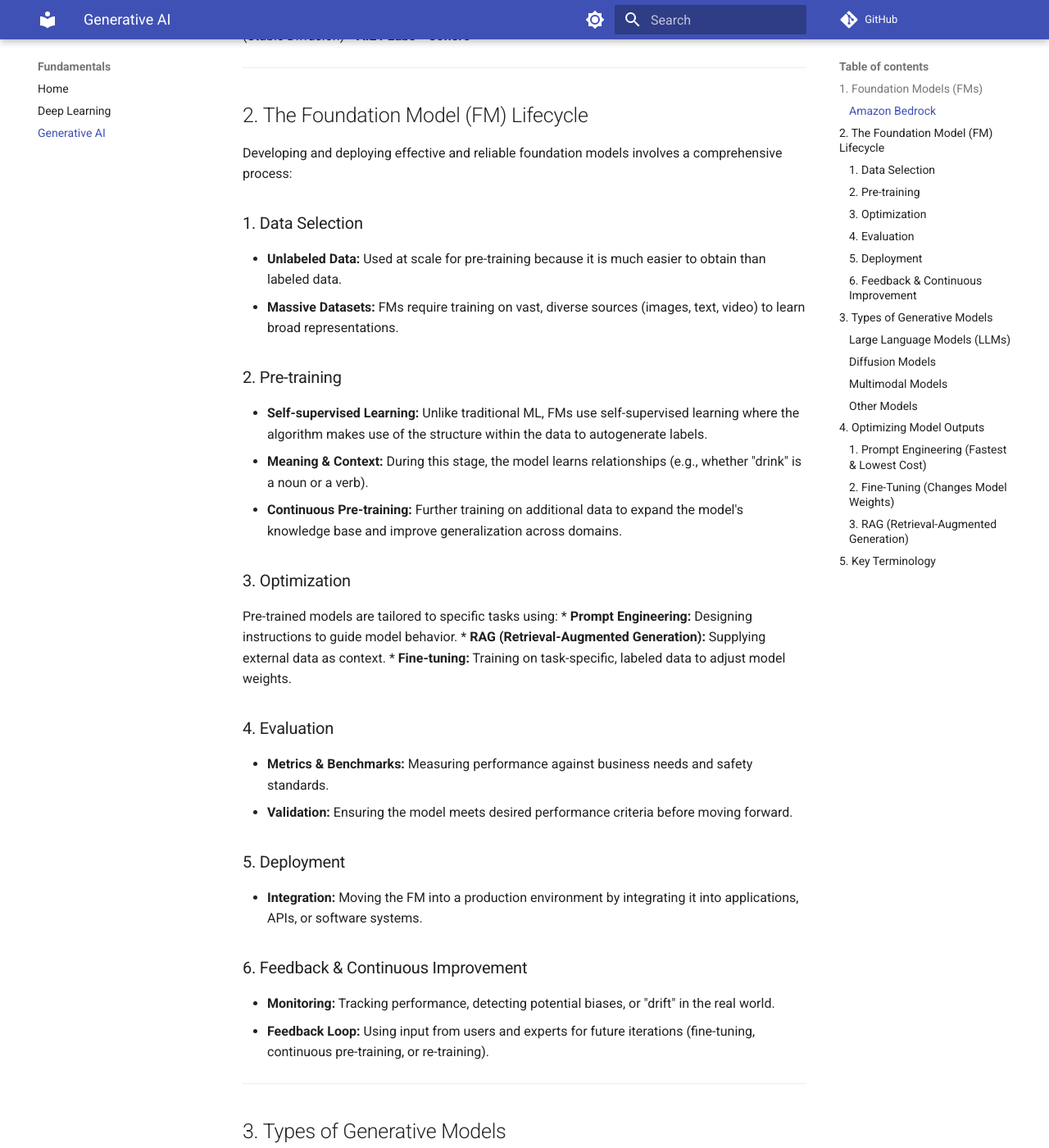
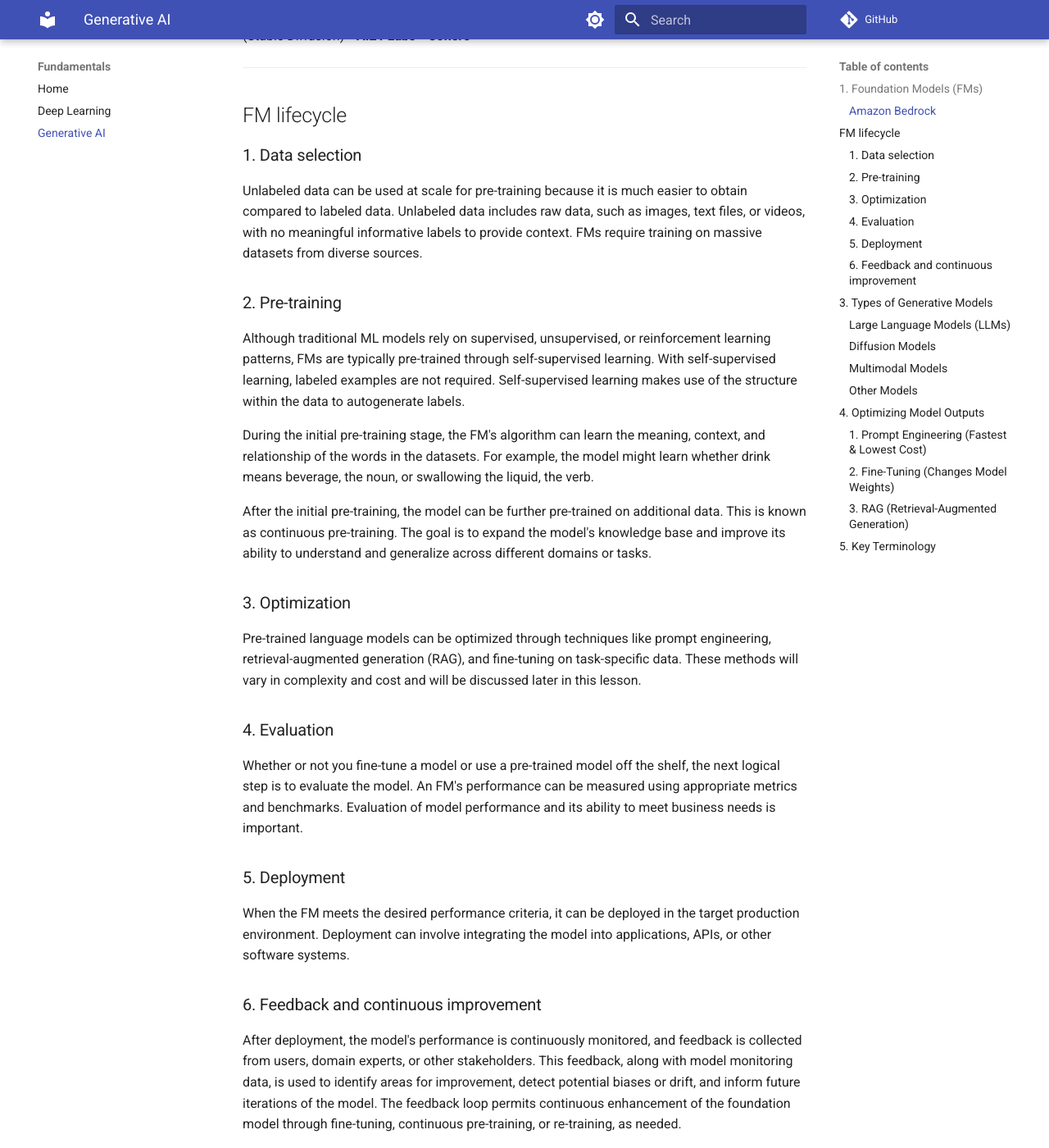
Before and after one commit to kvcenation5/aws-ai-practitioner-exam, an MkDocs documentation site: the page built from docs/03-generative-ai-fundamentals.md, in a window 1280 px wide and 1400 px high, scrolled down 790 px. Shown: the whole window at 82% size. Built offline with MkDocs 1.6.1 and Material for MkDocs 9.7.7, drawn with Linux system fonts in a browser that asks for light colours; comment, search, counter and statistics services are not loaded.

Commit message:
Adopt exact text and titles for FM Lifecycle as requested

```diff
--- a/docs/03-generative-ai-fundamentals.md
+++ b/docs/03-generative-ai-fundamentals.md
@@ -25,35 +25,29 @@ AWS provides access to high-performing FMs through **Amazon Bedrock**. It hosts
 
 ---
 
-## 2. The Foundation Model (FM) Lifecycle
+## FM lifecycle
 
-Developing and deploying effective and reliable foundation models involves a comprehensive process:
-
-### 1. Data Selection
-*   **Unlabeled Data:** Used at scale for pre-training because it is much easier to obtain than labeled data.
-*   **Massive Datasets:** FMs require training on vast, diverse sources (images, text, video) to learn broad representations.
+### 1. Data selection
+Unlabeled data can be used at scale for pre-training because it is much easier to obtain compared to labeled data. Unlabeled data includes raw data, such as images, text files, or videos, with no meaningful informative labels to provide context. FMs require training on massive datasets from diverse sources.
 
 ### 2. Pre-training
-*   **Self-supervised Learning:** Unlike traditional ML, FMs use self-supervised learning where the algorithm makes use of the structure within the data to autogenerate labels.
-*   **Meaning & Context:** During this stage, the model learns relationships (e.g., whether "drink" is a noun or a verb).
-*   **Continuous Pre-training:** Further training on additional data to expand the model's knowledge base and improve generalization across domains.
+Although traditional ML models rely on supervised, unsupervised, or reinforcement learning patterns, FMs are typically pre-trained through self-supervised learning. With self-supervised learning, labeled examples are not required. Self-supervised learning makes use of the structure within the data to autogenerate labels.
+
+During the initial pre-training stage, the FM's algorithm can learn the meaning, context, and relationship of the words in the datasets. For example, the model might learn whether drink means beverage, the noun, or swallowing the liquid, the verb.
+
+After the initial pre-training, the model can be further pre-trained on additional data. This is known as continuous pre-training. The goal is to expand the model's knowledge base and improve its ability to understand and generalize across different domains or tasks.
 
 ### 3. Optimization
-Pre-trained models are tailored to specific tasks using:
-*   **Prompt Engineering:** Designing instructions to guide model behavior.
-*   **RAG (Retrieval-Augmented Generation):** Supplying external data as context.
-*   **Fine-tuning:** Training on task-specific, labeled data to adjust model weights.
+Pre-trained language models can be optimized through techniques like prompt engineering, retrieval-augmented generation (RAG), and fine-tuning on task-specific data. These methods will vary in complexity and cost and will be discussed later in this lesson.
 
 ### 4. Evaluation
-*   **Metrics & Benchmarks:** Measuring performance against business needs and safety standards.
-*   **Validation:** Ensuring the model meets desired performance criteria before moving forward.
+Whether or not you fine-tune a model or use a pre-trained model off the shelf, the next logical step is to evaluate the model. An FM's performance can be measured using appropriate metrics and benchmarks. Evaluation of model performance and its ability to meet business needs is important.
 
 ### 5. Deployment
-*   **Integration:** Moving the FM into a production environment by integrating it into applications, APIs, or software systems.
+When the FM meets the desired performance criteria, it can be deployed in the target production environment. Deployment can involve integrating the model into applications, APIs, or other software systems.
 
-### 6. Feedback & Continuous Improvement
-*   **Monitoring:** Tracking performance, detecting potential biases, or "drift" in the real world.
-*   **Feedback Loop:** Using input from users and experts for future iterations (fine-tuning, continuous pre-training, or re-training).
+### 6. Feedback and continuous improvement
+After deployment, the model's performance is continuously monitored, and feedback is collected from users, domain experts, or other stakeholders. This feedback, along with model monitoring data, is used to identify areas for improvement, detect potential biases or drift, and inform future iterations of the model. The feedback loop permits continuous enhancement of the foundation model through fine-tuning, continuous pre-training, or re-training, as needed.
 
 ---
 
```
